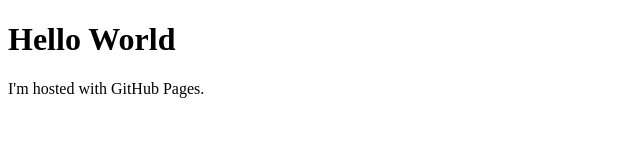
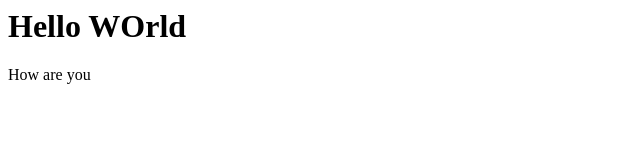
Before and after one commit to YasuJ2112/yashjariwala.github.io, a plain HTML site: page index.html in a window 1280 px wide. Shown: the whole page, without its empty margins (0-640 px from the left). Drawn offline with Linux system fonts and the light colour scheme.

Commit message:
Update index.html

```diff
--- a/index.html
+++ b/index.html
@@ -1,7 +1,12 @@
-<!DOCTYPE html>
-<html>
+<html lang="en">
+<head>
+    <meta charset="UTF-8">
+    <meta http-equiv="X-UA-Compatible" content="IE=edge">
+    <meta name="viewport" content="width=device-width, initial-scale=1.0">
+    <title>Document</title>
+</head>
 <body>
-<h1>Hello World</h1>
-<p>I'm hosted with GitHub Pages.</p>
+    <h1>Hello WOrld</h1>
+    <P> How are you</P>
 </body>
 </html>
```
